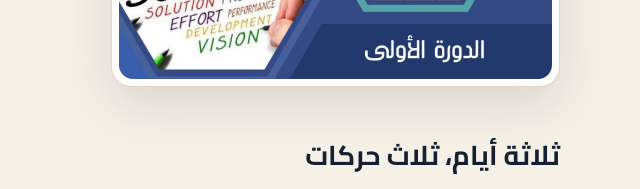
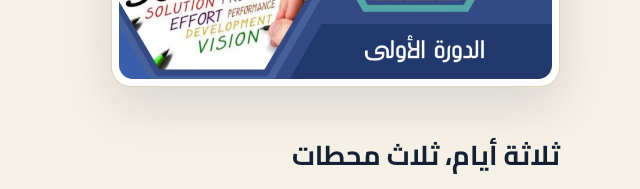
Before and after one commit to anassaaid/widadiat360, a plain HTML site: page index.html in a window 1280 px wide. Shown: the part 2820-3009 px from the top of the page, 640-1280 px from the left. Drawn offline with nearby package versions, Linux system fonts and the light colour scheme.

Commit message:
remplace trois mouvements par trois stations

```diff
--- a/index.html
+++ b/index.html
@@ -126,7 +126,7 @@
 
         <div class="feature feature-flip">
           <div>
-            <h3>ثلاثة أيام، ثلاث حركات</h3>
+            <h3>ثلاثة أيام، ثلاث محطات</h3>
             <ul class="days">
               <li><span dir="ltr">Connect</span><span>اليوم الأول</span></li>
               <li><span dir="ltr">Grow</span><span>اليوم الثاني</span></li>
```
